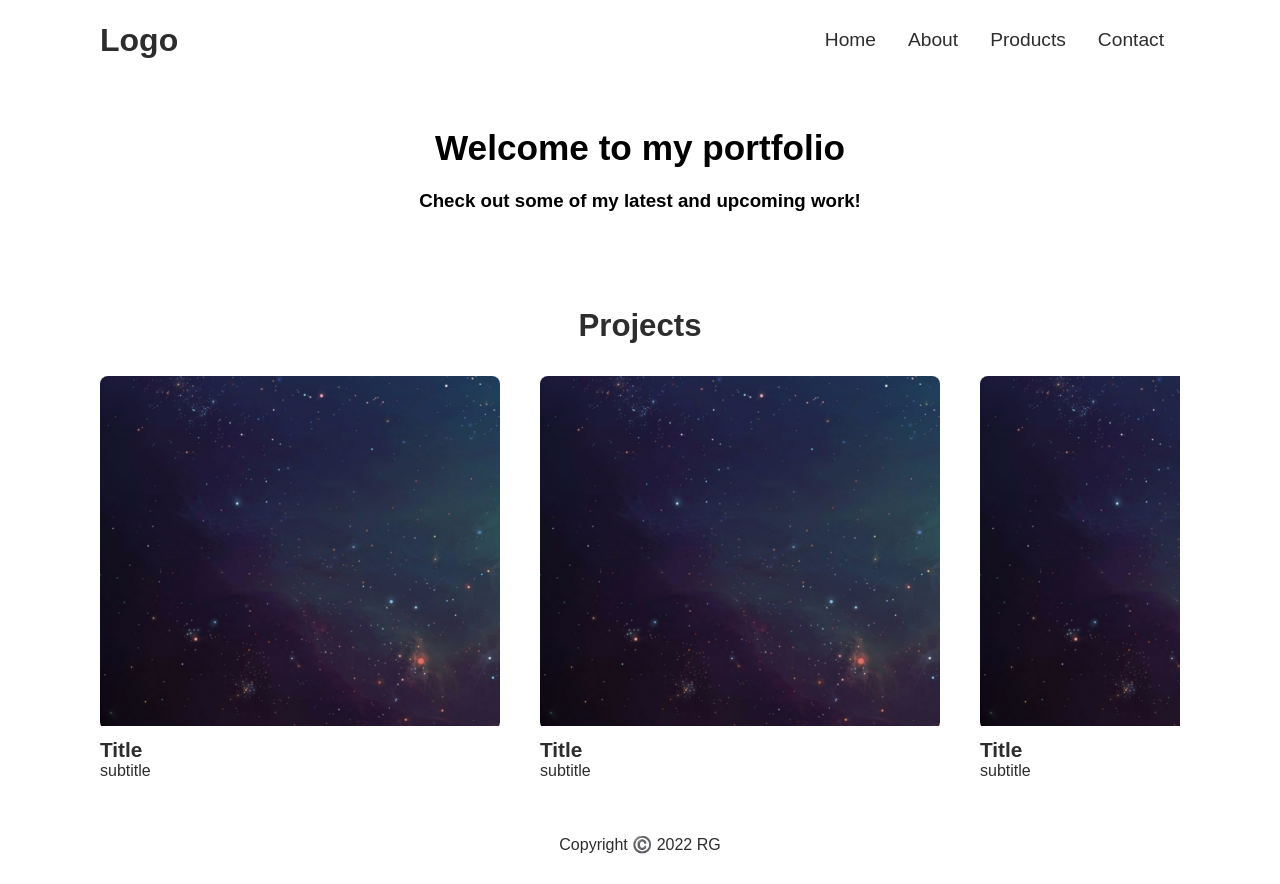
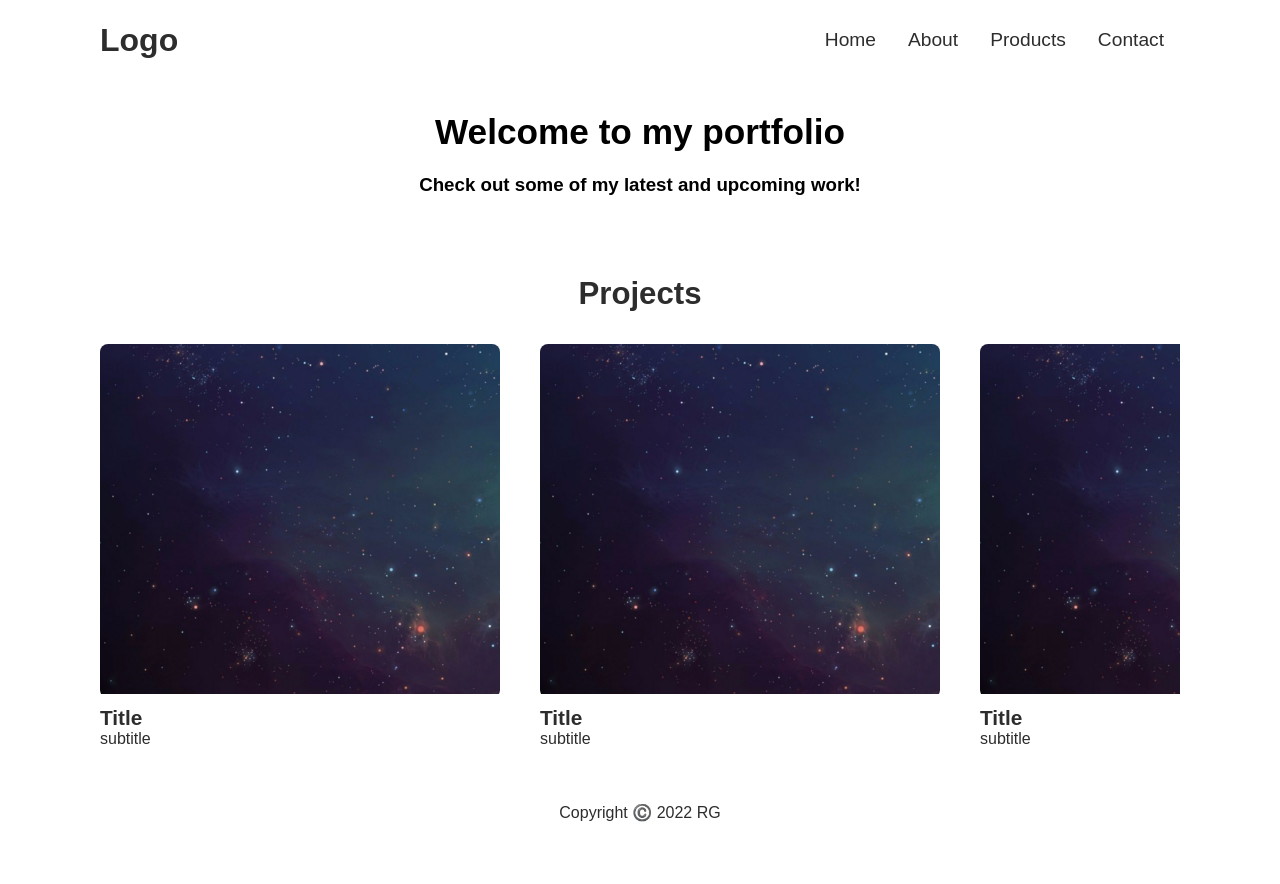
Before and after one commit to rickyg365/sample_website, a plain HTML site: page index.html in a window 1280 px wide. After the commit the page ends 852 px from the top, so only its background shows below. Drawn offline with Linux system fonts and the light colour scheme.

Commit message:
adjust vertical hero padding

```diff
--- a/styles/style.css
+++ b/styles/style.css
@@ -158,7 +158,7 @@ main {
     gap: 22px;
     flex-direction: column;
 
-    padding: 3rem 0;
+    padding: 2rem 0;
 }
 
 .hero-title {
```
